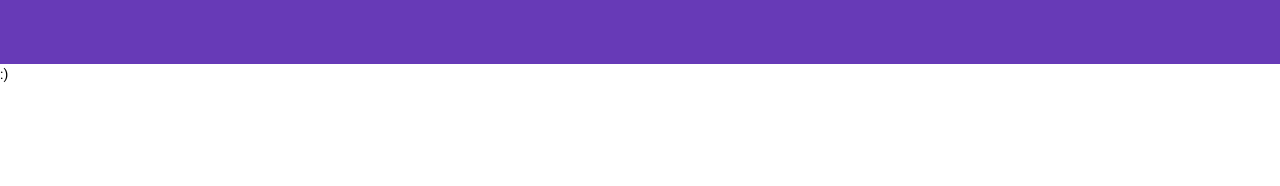
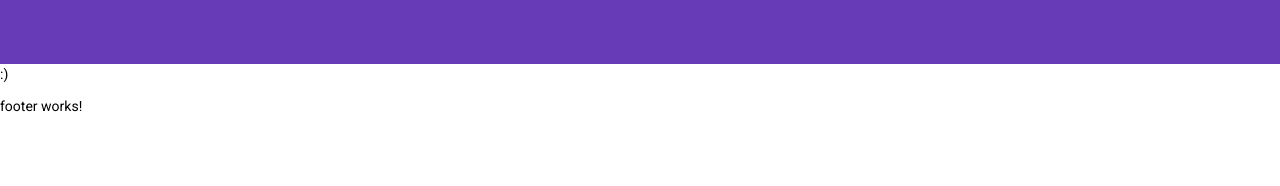
Before and after one commit to Martarelli/Angular-Martarelli, an Angular app: page / in a window 1280 px wide. Shown: the top 186 px of the page. Built offline with nearby package versions, Linux system fonts and the light colour scheme.

Commit message:
adicionado componente de footer

```diff
--- a/src/app/app.component.html
+++ b/src/app/app.component.html
@@ -1,3 +1,5 @@
 <rmapp-header></rmapp-header>
 
 <router-outlet></router-outlet>
+
+<rmapp-footer></rmapp-footer>
--- a/src/app/app.module.ts
+++ b/src/app/app.module.ts
@@ -8,12 +8,14 @@ import { AppRoutingModule } from './app-routing.module';
 import { AppComponent } from './app.component';
 import { HeaderComponent } from './views/templates/header/header.component';
 import { HomeComponent } from './views/templates/home/home.component';
+import { FooterComponent } from './views/templates/footer/footer.component';
 
 @NgModule({
   declarations: [
     AppComponent,
     HomeComponent,
-    HeaderComponent
+    HeaderComponent,
+    FooterComponent
   ],
   imports: [
     BrowserModule,
--- /dev/null
+++ b/src/app/views/templates/footer/footer.component.html
@@ -0,0 +1 @@
+<p>footer works!</p>
--- /dev/null
+++ b/src/app/views/templates/footer/footer.component.ts
@@ -0,0 +1,15 @@
+import { Component, OnInit } from '@angular/core';
+
+@Component({
+  selector: 'rmapp-footer',
+  templateUrl: './footer.component.html',
+  styleUrls: ['./footer.component.css']
+})
+export class FooterComponent implements OnInit {
+
+  constructor() { }
+
+  ngOnInit(): void {
+  }
+
+}
```
Also changed, not shown: src/app/views/templates/footer/footer.component.css (added), 1 other file (tests, documents, lock files or other folders).
